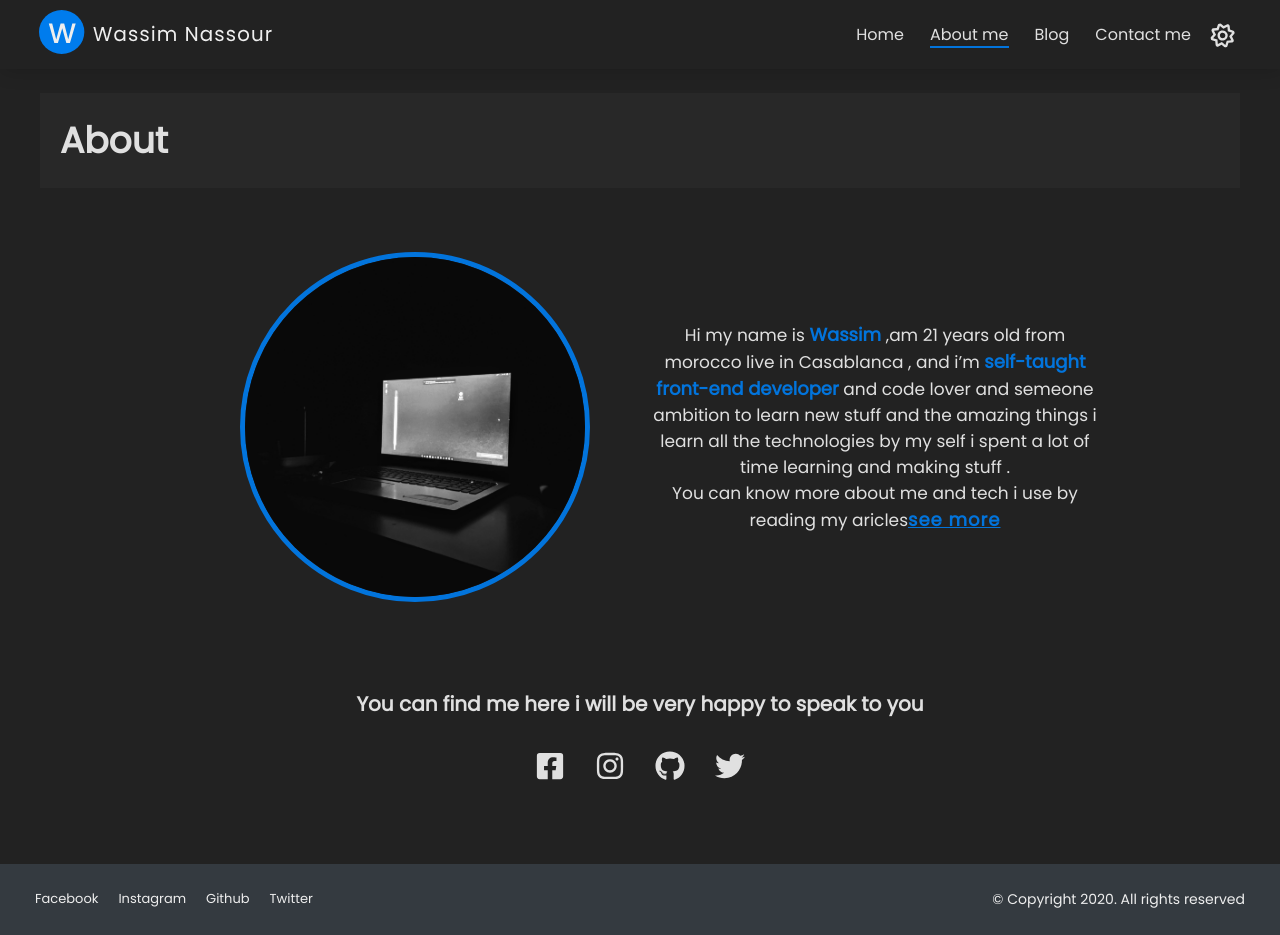
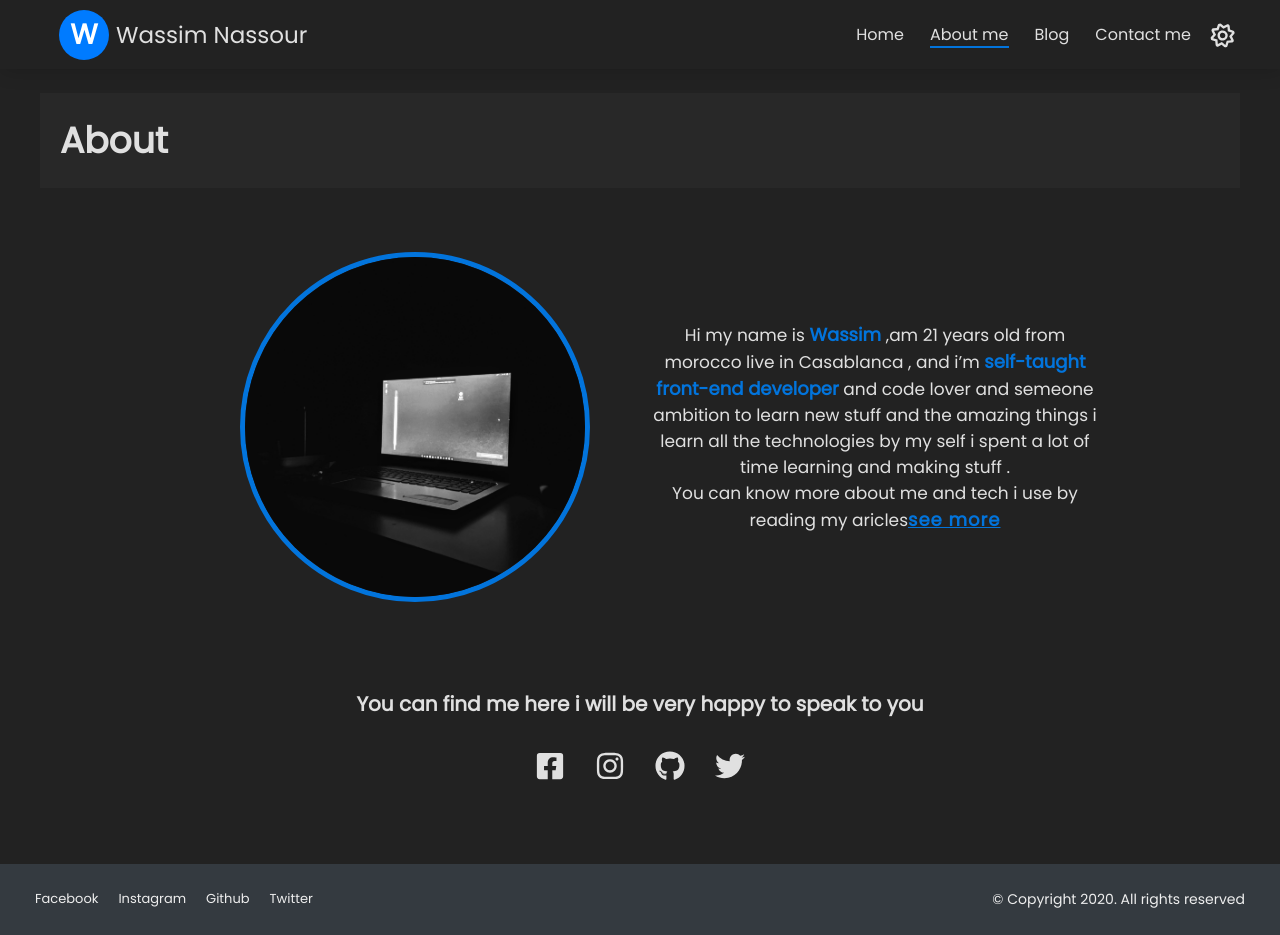
Before and after one commit to wassimnassour/wassim-portfolio, a Gatsby site: page /about in a window 1280 px wide. Built offline with nearby package versions, Linux system fonts and the light colour scheme; Gatsby itself is replaced by a stand-in of ours.

Commit message:
change logo image to code

```diff
--- a/src/components/header/header.jsx
+++ b/src/components/header/header.jsx
@@ -47,9 +47,8 @@ const Header = ({ theme, toggleTheme }) => {
     <NavBarContainer fixed={fixed ? 1 : 0}>
       <NavBarWrapper fixed={fixed ? 1 : 0}>
         <LogoWrapper>
-          <A to="/">
-            <img src={theme === "light" ? LogoWhite : LogoDark} alt="logo" />
-          </A>
+          <span className="letter">W</span>
+          <span>Wassim Nassour</span>
         </LogoWrapper>
 
         <NavLinksWrapper>
--- a/src/components/header/header.style.js
+++ b/src/components/header/header.style.js
@@ -30,8 +30,42 @@ export const NavBarWrapper = styled.div`
 export const LogoWrapper = styled.div`
   font-size: 1.5rem;
   height: 5rem;
+  display: flex;
+  justify-content: center;
+  align-items: center;
+  span {
+    color: ${({ theme, fixed }) => theme.color__text};
+    font-size: 2.3rem;
+  }
+  .letter {
+    display: flex;
+    justify-content: center;
+    align-items: center;
+    height: 50px;
+    width: 50px;
+    border-radius: 300px;
+    background: ${({ theme, fixed }) => theme.color__primary__2};
+    color: white;
+    margin-right: 7px;
+    font-weight: bold;
+    font-size: 2.8rem;
+  }
+
+  margin-left: 2rem;
+
   @media (max-width: ${({ theme }) => theme.breakpoint_T}) {
-    padding-left: 1.4rem;
+    margin-left: 1rem;
+  }
+  @media (max-width: ${({ theme }) => theme.breakpoint_M}) {
+    margin-left: 0.4rem;
+    span {
+      font-size: 2rem;
+    }
+    .letter {
+      width: 44px;
+      height: 44px;
+      font-size: 2.5rem;
+    }
   }
 `;
 export const NavLinksWrapper = styled.div`
--- a/src/components/sideBar/sideBar.style.js
+++ b/src/components/sideBar/sideBar.style.js
@@ -4,6 +4,10 @@ export const SideBarContainer = styled.div`
 	@media (min-width: ${({ theme }) => theme.breakpoint_T}) {
 		display: none;
 	}
+	display: flex;
+	justify-content: center;
+	align-items: center;
+	height: 100%;
 	ul {
 		margin: 7rem 0;
 		text-align: center;
@@ -47,18 +51,16 @@ export const SideBarContainer = styled.div`
 	}
 `;
 
-export const Button = styled.div`
+export const Button = styled.button`
 	z-index: 66;
 	margin-right: 2rem;
 	border: none;
-	font-size: 2rem;
 	position: absolute;
-	top: 2rem;
-	right: 1rem;
-
+	right: 0;
+	background: none;
+	font-size: 4.2rem;
 	.svg {
 		font-size: 2.8rem;
-		margin-top: 0.7rem;
 		color: ${({ theme }) => theme.color__text};
 	}
 
@@ -67,11 +69,11 @@ export const Button = styled.div`
 			transition: " .3s all",
 			transform: "rotateZ(360deg)",
 			right: "33%",
+			top: "2rem",
 		}};
 	@media (max-width: ${({ theme }) => theme.breakpoint_M}) {
 		right: 0;
 		margin-right: 1rem;
-		top: 1.2rem;
 		${({ open }) =>
 			open && {
 				right: "60%",
```
